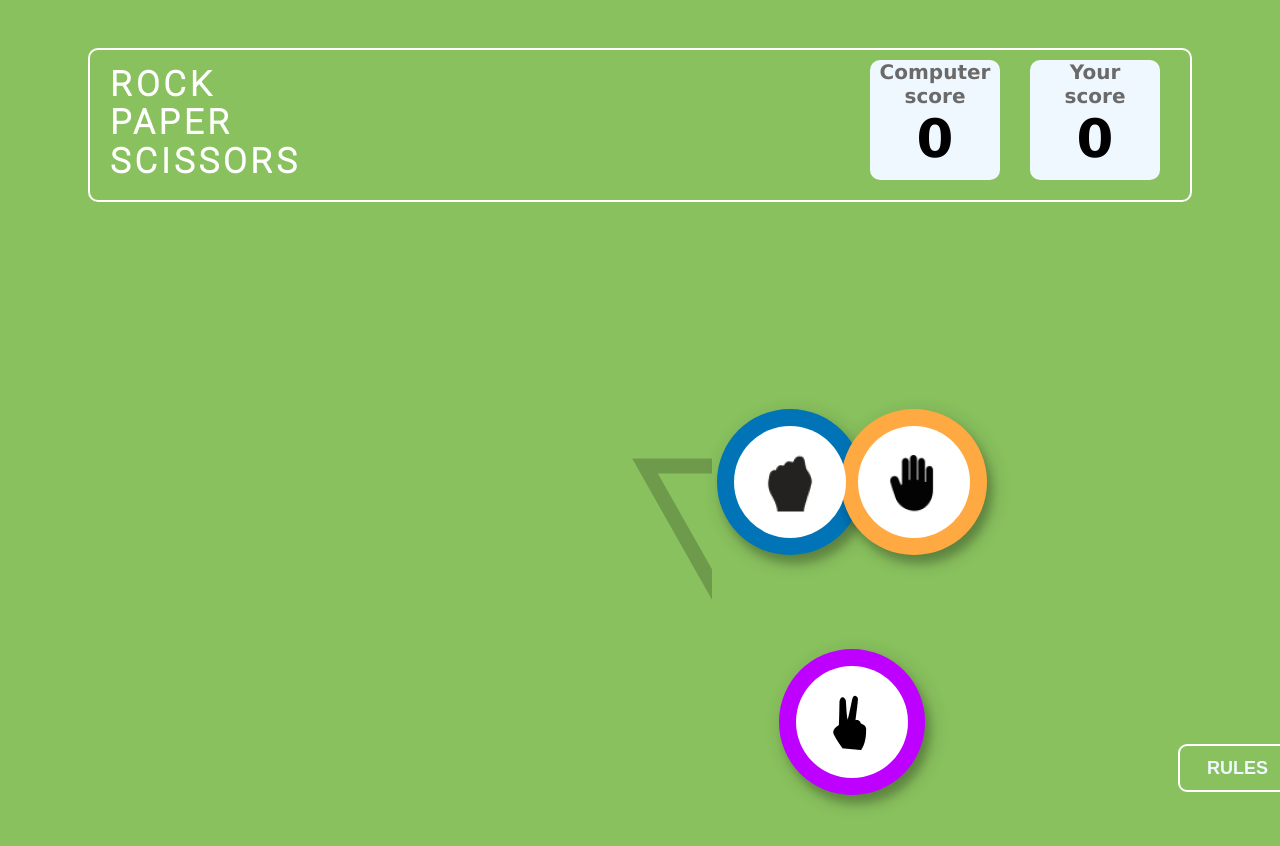
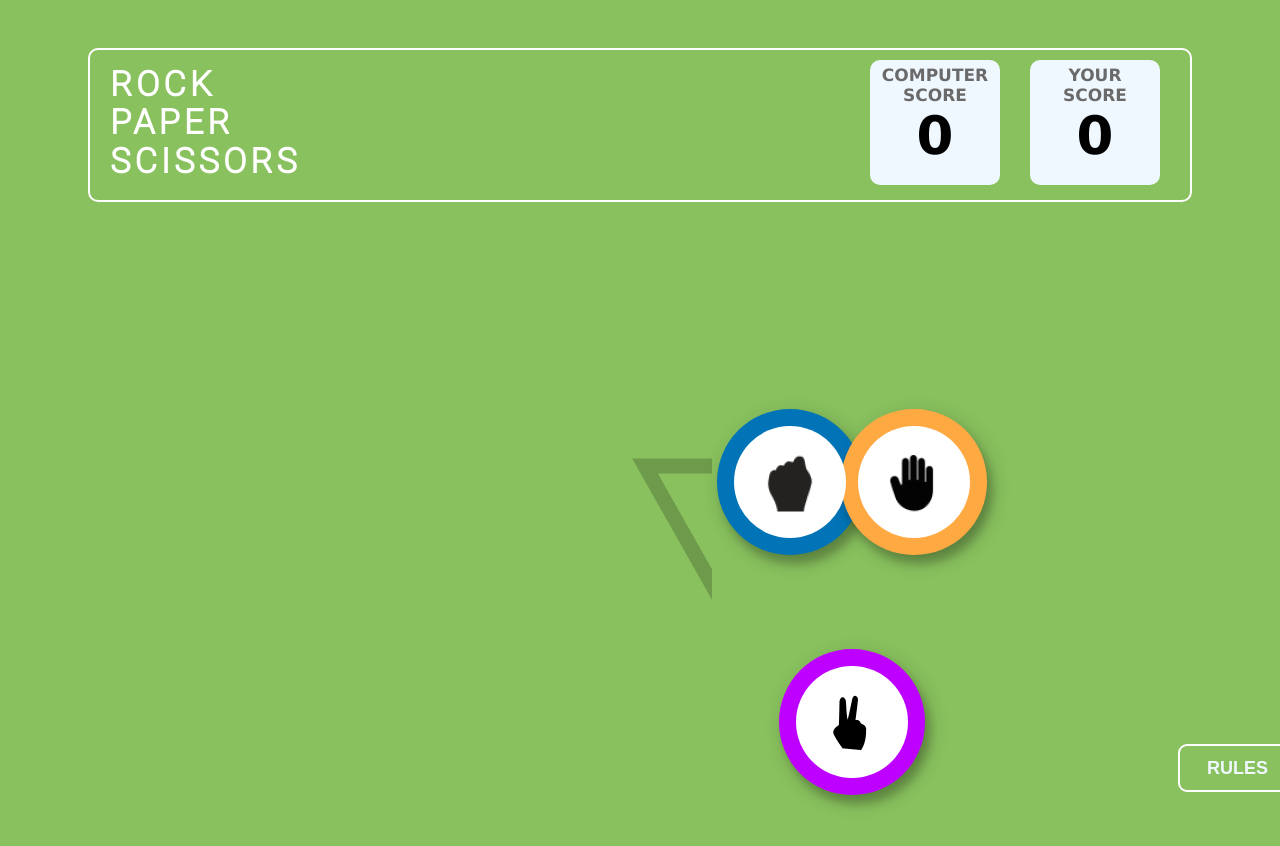
Before and after one commit to MissDivyaaa/Module-test-1, a plain HTML site: page index.html in a window 1280 px wide. Drawn offline with Linux system fonts and the light colour scheme; a web font is replaced by a local one.

Commit message:
second commit

```diff
--- a/index.html
+++ b/index.html
@@ -59,19 +59,17 @@
 
 
                     <div class="score-title-1">
-                        Computer
+                        COMPUTER
                         <br>
-                        score
+                        SCORE
                         <br>
-                        <span id="Computer-score">
-                            0
-                        </span>
+                        <span id="Computer-score"></span>
                     </div>
                     <div class="score-title-2">
-                        Your
-                        <br> score
+                        YOUR
+                        <br> SCORE
                         <br>
-                        <span id="Your-score">0</span>
+                        <span id="Your-score"></span>
                     </div>
 
 
--- a/script.js
+++ b/script.js
@@ -100,14 +100,10 @@ function displayWinner(results) {
             NEXTbtn.style.display = "none"
         }
 
-        localStorage.setItem("Userscore", JSON.stringify(Userscore));
-        localStorage.setItem("Pcscore", JSON.stringify(Pcscore));
-
         resultWinner.classList.toggle("hidden");
         resultsDiv.classList.toggle("show-winner");
     }, 1);
 }
-
 
 
 
@@ -118,12 +114,22 @@ function isWinner(results) {
 function keepScore(point) {
     Userscore += point;
     scoreNumber.innerText = Userscore;
+    localStorage.setItem("Userscore", JSON.stringify(Userscore));
 }
 
 function storeScore(point) {
     Pcscore += point;
     CompScore.innerText = Pcscore;
+    localStorage.setItem("Pcscore", JSON.stringify(Pcscore));
 }
+
+function update() {
+    scoreNumber.textContent = Userscore;
+    CompScore.textContent = Pcscore;
+}
+update();
+
+
 
 
 // Play Again
--- a/style.css
+++ b/style.css
@@ -42,7 +42,8 @@ header {
     background-color: aliceblue;
     color: rgb(107, 106, 106);
     border-radius: 10px 10px 10px 10px;
-    font-size: 20px;
+    font-size: 17px;
+    padding-top: 5px;
     text-align: center;
     font-style: normal;
     font-weight: bolder;
@@ -58,7 +59,8 @@ header {
     color: rgb(107, 106, 106);
     background-color: aliceblue;
     border-radius: 10px 10px 10px 10px;
-    font-size: 20px;
+    font-size: 17px;
+    padding-top: 5px;
     font-family: 'Lucida Sans', 'Lucida Sans Regular', 'Lucida Grande', 'Lucida Sans Unicode', Geneva, Verdana, sans-serif;
     font-weight: bolder;
     text-align: center;
```
